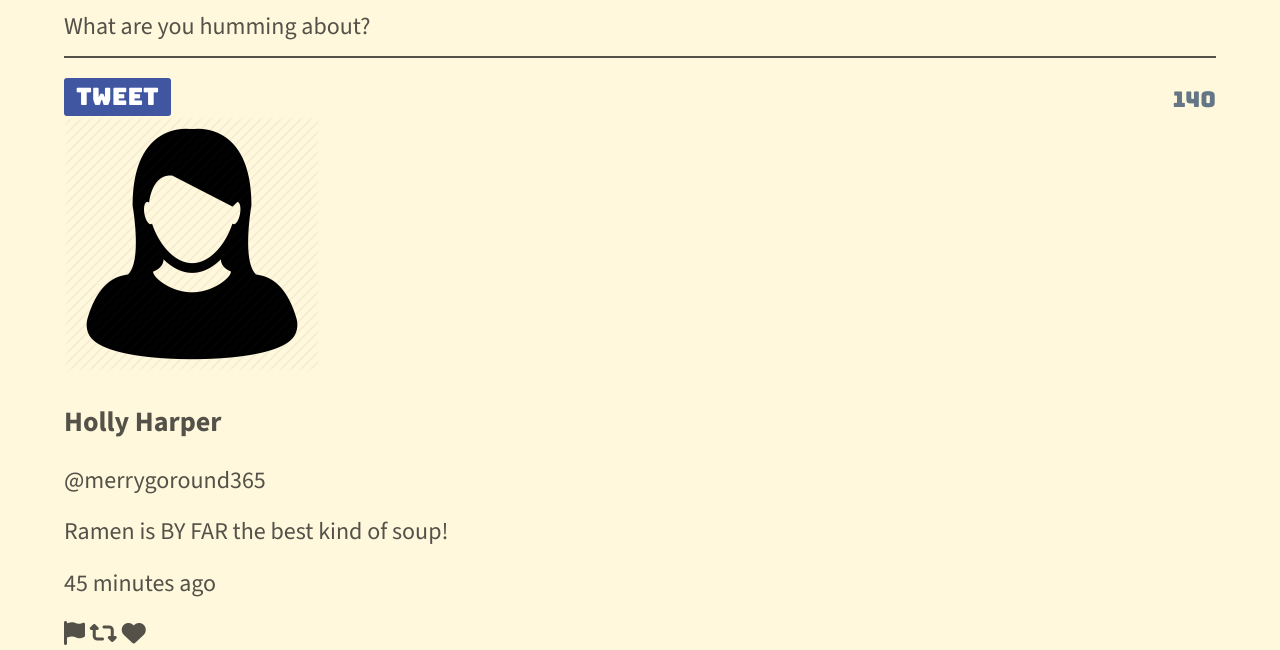
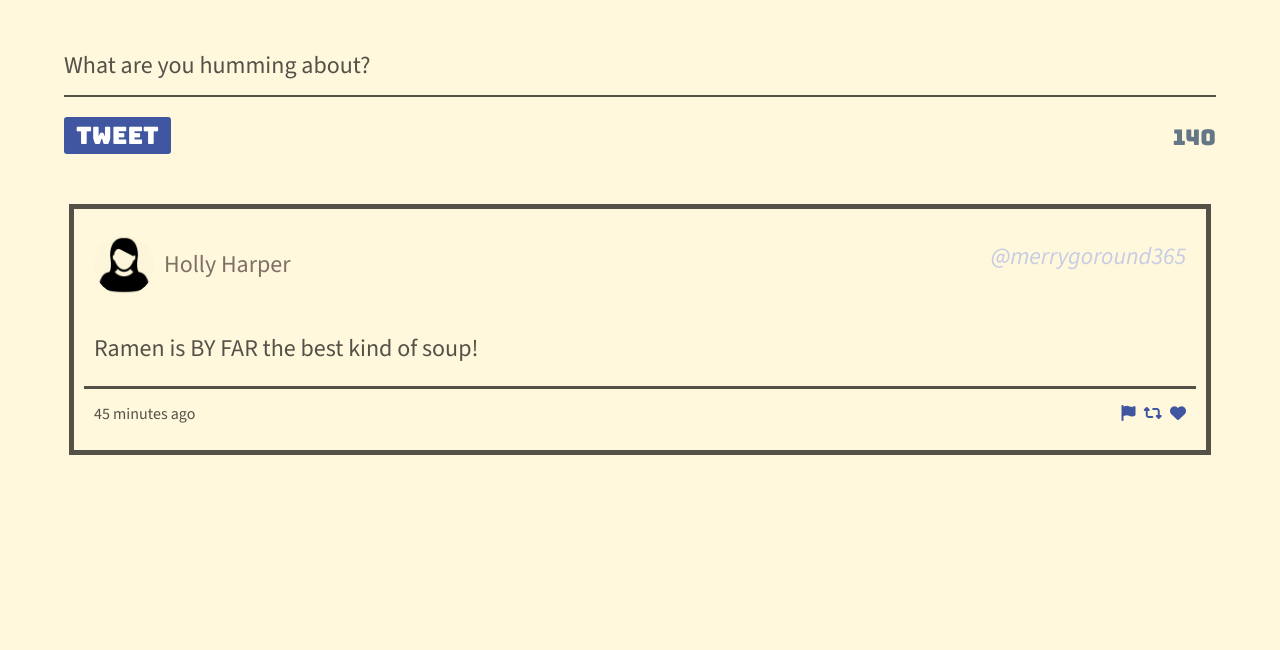
Before and after one commit to rhaelynlashmar/tweeter, a website: page public/index.html in a window 1280 px wide. Shown: the part 523-1173 px from the top of the page. After the commit the page ends 1028 px from the top, so only its background shows below. Drawn offline with nearby package versions, Linux system fonts and the light colour scheme.

Commit message:
Altered- changed order of css links for heirarchy purposes, altered headers name for css specificity for "tweet-header", "avatar1", "user-handle", and "profile-header"

```diff
--- a/public/index.html
+++ b/public/index.html
@@ -16,11 +16,11 @@
     <link rel="stylesheet" href="https://cdnjs.cloudflare.com/ajax/libs/font-awesome/6.7.2/css/all.min.css" integrity="sha512-Evv84Mr4kqVGRNSgIGL/F/aIDqQb7xQ2vcrdIwxfjThSH8CSR7PBEakCr51Ck+w+/U6swU2Im1vVX0SVk9ABhg==" crossorigin="anonymous" referrerpolicy="no-referrer" />
 
     <!-- Apply CSS -->
+    <link rel="stylesheet" href="/styles/header.css" type="text/css" />
+    <link rel="stylesheet" href="/styles/nav.css" type="text/css" />
     <link rel="stylesheet" href="/styles/layout.css" type="text/css" />
-    <link rel="stylesheet" href="/styles/nav.css" type="text/css" />
-    <link rel="stylesheet" href="/styles/header.css" type="text/css" />
     <link rel="stylesheet" href="/styles/new-tweet.css" type="text/css" />
-    <link rel="stylesheet" href="/styles/tweets.css" type="text/css" />
+    <link rel="stylesheet" href="/styles/tweet.css" type="text/css" />
 
     <!-- External JS -->
     <script src="https://ajax.googleapis.com/ajax/libs/jquery/3.4.1/jquery.min.js"></script>
@@ -41,9 +41,9 @@
       </div>
     </nav>
 
-    <header>
+    <header class="profile-header">
       <div>
-        <img src="/images/profile-hex.png">
+        <img class="profile-pic" src="/images/profile-hex.png">
       </div>
       <br>
       <div>
@@ -72,14 +72,12 @@
       <!-- Tweets Container Content -->
       <section class="tweets-container">
         <article class="tweet">
-          <header>
+          <header class="tweet-header">
             <div class="tweet-avatar">
-              <img src="/images/lg-fm-av.png" alt="Avatar1">
+              <img class="avatar1" src="/images/lg-fm-av.png">
+              <h4>Holly Harper</h4>
             </div>
-            <div class="tweet-user-info">
-              <h3>Holly Harper</h3>
-              <p>@merrygoround365</p>
-            </div>
+            <p class="user-handle">@merrygoround365</p>
           </header>
           <div class="tweet-content">
             <p>Ramen is BY FAR the best kind of soup!</p>
```
